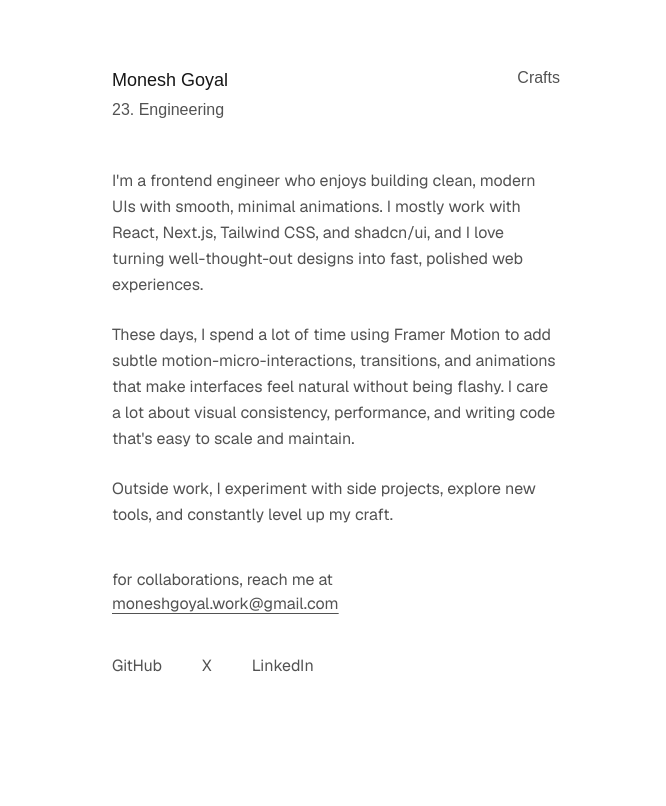
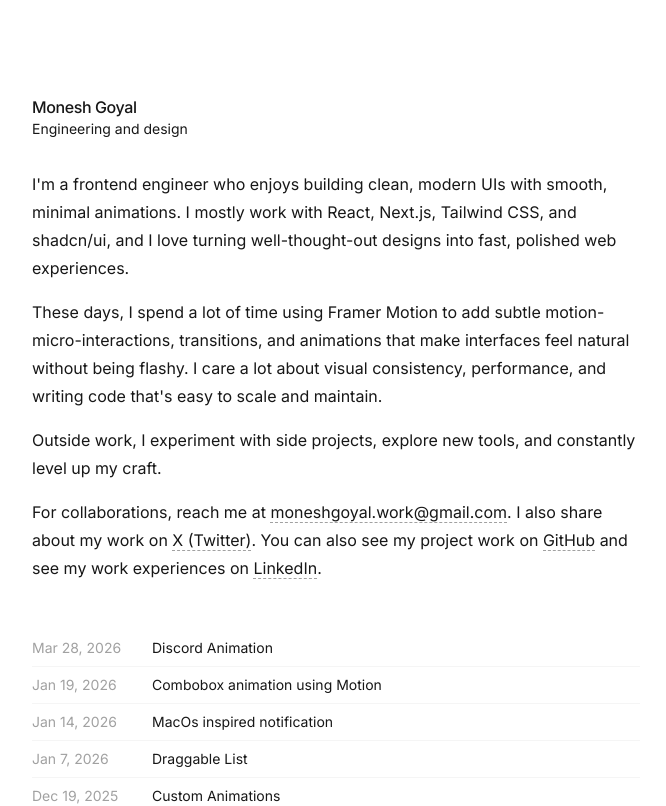
Before and after one commit to 2201monesh/portfolio, a Next.js app: page / in a window 1280 px wide. Shown: the top 806 px of the page, without its empty margins (304-970 px from the left). Built offline with nearby package versions, Linux system fonts and the light colour scheme.

Commit message:
changes made for design

```diff
--- a/app/globals.css
+++ b/app/globals.css
@@ -13,6 +13,11 @@
   --color-foreground: var(--foreground);
   --font-sans: var(--font-geist-sans);
   --font-mono: var(--font-geist-mono);
+  --font-serif: var(--font-inter);
+}
+
+.link-text {
+  @apply cursor-pointer border-b border-dashed border-b-neutral-400;
 }
 
 html,
--- a/app/layout.tsx
+++ b/app/layout.tsx
@@ -1,5 +1,5 @@
 import type { Metadata } from "next";
-import { Geist, Geist_Mono } from "next/font/google";
+import { Geist, Geist_Mono, Inter } from "next/font/google";
 import HeaderNav from "./components/HeaderNav";
 import { HighlightWrapper } from "./components/HighlightWrapper";
 import "./globals.css";
@@ -15,6 +15,12 @@ const geistMono = Geist_Mono({
   subsets: ["latin"],
 });
 
+const inter = Inter({
+  variable: "--font-inter",
+  subsets: ["latin"],
+});
+
+
 export const metadata: Metadata = {
   title: "Monesh Goyal",
   description: "Monesh Goyal Portfolio",
@@ -28,12 +34,12 @@ export default function RootLayout({
   return (
     <html lang="en">
       <body
-        className={`${geistSans.variable} ${geistMono.variable} antialiased bg-white font-sans`}
+        className={`${geistSans.variable} ${geistMono.variable} ${inter.variable} antialiased bg-white font-sans`}
       >
-        <HighlightWrapper>
-          <HeaderNav />
+        {/* <HighlightWrapper> */}
+          {/* <HeaderNav /> */}
           {children}
-        </HighlightWrapper>
+        {/* </HighlightWrapper> */}
         <Analytics />
       </body>
     </html>
--- a/app/page.tsx
+++ b/app/page.tsx
@@ -6,90 +6,139 @@ export default function Home() {
   const { onEnter, onLeave } = useHoverHighlight();
 
   return (
-    <div className="flex bg-white font-sans">
-      <div className="w-full px-4 sm:px-6 pb-12 md:w-3/5 lg:w-2/5 max-w-xl mx-auto">
-        {/* Description */}
-        <div className="mt-10">
-          <p
-            className="relative text-neutral-600 mb-4 leading-relaxed px-2 py-1 cursor-default"
-            data-label="about"
-            onMouseEnter={onEnter}
-            onMouseLeave={onLeave}
-          >
-            I'm a frontend engineer who enjoys building clean, modern UIs with
-            smooth, minimal animations. I mostly work with React, Next.js,
-            Tailwind CSS, and shadcn/ui, and I love turning well-thought-out
-            designs into fast, polished web experiences.
-          </p>
+    // <div className="flex bg-white font-sans">
+    //   <div className="w-full px-4 sm:px-6 pb-12 md:w-3/5 lg:w-2/5 max-w-xl mx-auto">
+    //     {/* Description */}
+    //     <div className="mt-10">
+    //       <p
+    //         className="relative text-neutral-600 mb-4 leading-relaxed px-2 py-1 cursor-default"
+    //         data-label="about"
+    //         onMouseEnter={onEnter}
+    //         onMouseLeave={onLeave}
+    //       >
+    //         I'm a frontend engineer who enjoys building clean, modern UIs with
+    //         smooth, minimal animations. I mostly work with React, Next.js,
+    //         Tailwind CSS, and shadcn/ui, and I love turning well-thought-out
+    //         designs into fast, polished web experiences.
+    //       </p>
 
-          <p
-            className="relative text-neutral-600 mb-4 leading-relaxed px-2 py-1 cursor-default"
-            data-label="about"
-            onMouseEnter={onEnter}
-            onMouseLeave={onLeave}
-          >
-            These days, I spend a lot of time using Framer Motion to add subtle
-            motion-micro-interactions, transitions, and animations that make
-            interfaces feel natural without being flashy. I care a lot about
-            visual consistency, performance, and writing code that's easy to
-            scale and maintain.
-          </p>
+    //       <p
+    //         className="relative text-neutral-600 mb-4 leading-relaxed px-2 py-1 cursor-default"
+    //         data-label="about"
+    //         onMouseEnter={onEnter}
+    //         onMouseLeave={onLeave}
+    //       >
+    //         These days, I spend a lot of time using Framer Motion to add subtle
+    //         motion-micro-interactions, transitions, and animations that make
+    //         interfaces feel natural without being flashy. I care a lot about
+    //         visual consistency, performance, and writing code that's easy to
+    //         scale and maintain.
+    //       </p>
 
-          <p
-            className="relative text-neutral-600 mb-6 leading-relaxed px-2 py-1 cursor-default"
-            data-label="about"
-            onMouseEnter={onEnter}
-            onMouseLeave={onLeave}
-          >
-            Outside work, I experiment with side projects, explore new tools,
-            and constantly level up my craft.
-          </p>
-        </div>
+    //       <p
+    //         className="relative text-neutral-600 mb-6 leading-relaxed px-2 py-1 cursor-default"
+    //         data-label="about"
+    //         onMouseEnter={onEnter}
+    //         onMouseLeave={onLeave}
+    //       >
+    //         Outside work, I experiment with side projects, explore new tools,
+    //         and constantly level up my craft.
+    //       </p>
+    //     </div>
 
-        {/* Email */}
-        <div
-          className="relative mt-8 text-neutral-600 break-words px-2 py-1 cursor-default"
-          data-label="email section"
-          onMouseEnter={onEnter}
-          onMouseLeave={onLeave}
-        >
-          for collaborations, reach me at{" "}
-          <span className="underline underline-offset-4">
-            moneshgoyal.work@gmail.com
-          </span>
-        </div>
+    //     {/* Email */}
+    //     <div
+    //       className="relative mt-8 text-neutral-600 break-words px-2 py-1 cursor-default"
+    //       data-label="email section"
+    //       onMouseEnter={onEnter}
+    //       onMouseLeave={onLeave}
+    //     >
+    //       for collaborations, reach me at{" "}
+    //       <span className="underline underline-offset-4">
+    //         moneshgoyal.work@gmail.com
+    //       </span>
+    //     </div>
 
-        {/* Socials */}
-        <div className="socials mt-8 flex flex-wrap items-center gap-6 text-neutral-600">
-          <a
-            href="https://github.com/2201monesh"
-            className="relative hover:text-neutral-900 transition px-2 py-0.5 rounded"
-            data-label="github"
-            onMouseEnter={onEnter}
-            onMouseLeave={onLeave}
-          >
-            GitHub
-          </a>
-          <a
-            href="https://x.com/moneshgoyal"
-            className="relative hover:text-neutral-900 transition px-2 py-0.5 rounded"
-            data-label="x"
-            onMouseEnter={onEnter}
-            onMouseLeave={onLeave}
-          >
-            X
-          </a>
-          <a
-            href="https://www.linkedin.com/in/monesh-goyal/"
-            className="relative hover:text-neutral-900 transition px-2 py-0.5 rounded"
-            data-label="linkedin"
-            onMouseEnter={onEnter}
-            onMouseLeave={onLeave}
-          >
-            LinkedIn
-          </a>
-        </div>
-      </div>
+    //     {/* Socials */}
+    //     <div className="socials mt-8 flex flex-wrap items-center gap-6 text-neutral-600">
+    //       <a
+    //         href="https://github.com/2201monesh"
+    //         className="relative hover:text-neutral-900 transition px-2 py-0.5 rounded"
+    //         data-label="github"
+    //         onMouseEnter={onEnter}
+    //         onMouseLeave={onLeave}
+    //       >
+    //         GitHub
+    //       </a>
+    //       <a
+    //         href="https://x.com/moneshgoyal"
+    //         className="relative hover:text-neutral-900 transition px-2 py-0.5 rounded"
+    //         data-label="x"
+    //         onMouseEnter={onEnter}
+    //         onMouseLeave={onLeave}
+    //       >
+    //         X
+    //       </a>
+    //       <a
+    //         href="https://www.linkedin.com/in/monesh-goyal/"
+    //         className="relative hover:text-neutral-900 transition px-2 py-0.5 rounded"
+    //         data-label="linkedin"
+    //         onMouseEnter={onEnter}
+    //         onMouseLeave={onLeave}
+    //       >
+    //         LinkedIn
+    //       </a>
+    //     </div>
+    //   </div>
+    // </div>
+
+    <div className="mx-auto w-full max-w-3xl space-y-8 px-6 py-12 sm:px-10 sm:py-16 md:px-20 md:py-24 font-serif text-neutral-900">
+  <header className="space-y-px">
+    <h1 className="leading-snug font-medium tracking-tight">Monesh Goyal</h1>
+    <p className="text-sm leading-snug">Engineering and design</p>
+  </header>
+  <div className="space-y-4">
+    <p className="leading-7">I'm a frontend engineer who enjoys building clean, modern UIs with smooth, minimal animations. I mostly work with React, Next.js, Tailwind CSS, and shadcn/ui, and I love turning well-thought-out designs into fast, polished web experiences.</p>
+    <p className="leading-7">These days, I spend a lot of time using Framer Motion to add subtle motion-micro-interactions, transitions, and animations that make interfaces feel natural without being flashy. I care a lot about visual consistency, performance, and writing code that's easy to scale and maintain.</p>
+    <p className="leading-7">Outside work, I experiment with side projects, explore new tools, and constantly level up my craft.</p>
+    <p className="leading-7">For collaborations, reach me at <span className="link-text">moneshgoyal.work@gmail.com</span>. I also share about my work on <a href="https://x.com/moneshgoyal" target="_blank" rel="noopener noreferrer" className="link-text">X (Twitter)</a>. You can also see my project work on <a href="https://github.com/2201monesh" target="_blank" rel="noopener noreferrer" className="link-text">GitHub</a> and see my work experiences on <a href="https://www.linkedin.com/in/monesh-goyal/" target="_blank" rel="noopener noreferrer" className="link-text">LinkedIn</a>.</p>
+  </div>
+  <div className="mt-12 space-y-4 select-none">
+    <div className="divide-y divide-neutral-100 dark:divide-neutral-800">
+      <a href="https://x.com/moneshgoyal/status/2037145179376042495?s=20" target="_blank" rel="noopener noreferrer" className="flex cursor-pointer items-center justify-start py-2 text-sm hover:bg-neutral-50 dark:hover:bg-neutral-800">
+        <p className="w-30 text-neutral-400">Mar 28, 2026</p>
+        <p className="">Discord Animation</p>
+      </a>
+      <a href="https://x.com/moneshgoyal/status/2013237322066890844?s=20" target="_blank" rel="noopener noreferrer" className="flex cursor-pointer items-center justify-start py-2 text-sm hover:bg-neutral-50 dark:hover:bg-neutral-800">
+        <p className="w-30 text-neutral-400">Jan 19, 2026</p>
+        <p className="">Combobox animation using Motion</p>
+      </a>
+      <a href="https://x.com/moneshgoyal/status/2011431087982190724?s=20" target="_blank" rel="noopener noreferrer" className="flex cursor-pointer items-center justify-start py-2 text-sm hover:bg-neutral-50 dark:hover:bg-neutral-800">
+        <p className="w-30 text-neutral-400">Jan 14, 2026</p>
+        <p className="">MacOs inspired notification</p>
+      </a>
+      <a href="https://x.com/moneshgoyal/status/2008916255022145930?s=20" target="_blank" rel="noopener noreferrer" className="flex cursor-pointer items-center justify-start py-2 text-sm hover:bg-neutral-50 dark:hover:bg-neutral-800">
+        <p className="w-30 text-neutral-400">Jan 7, 2026</p>
+        <p className="">Draggable List</p>
+      </a>
+      <a href="https://x.com/moneshgoyal/status/2001876074595258423?s=20" target="_blank" rel="noopener noreferrer" className="flex cursor-pointer items-center justify-start py-2 text-sm hover:bg-neutral-50 dark:hover:bg-neutral-800">
+        <p className="w-30 text-neutral-400">Dec 19, 2025</p>
+        <p className="">Custom Animations</p>
+      </a>
+      <a href="https://x.com/moneshgoyal/status/2001702374025650447?s=20" target="_blank" rel="noopener noreferrer" className="flex cursor-pointer items-center justify-start py-2 text-sm hover:bg-neutral-50 dark:hover:bg-neutral-800">
+        <p className="w-30 text-neutral-400">Dec 18, 2025</p>
+        <p className="">Text animation using Motion</p>
+      </a>
+      <a href="https://x.com/moneshgoyal/status/1999787935961604404?s=20" target="_blank" rel="noopener noreferrer" className="flex cursor-pointer items-center justify-start py-2 text-sm hover:bg-neutral-50 dark:hover:bg-neutral-800">
+        <p className="w-30 text-neutral-400">Dec 13, 2025</p>
+        <p className="">Wallet + cards animation</p>
+      </a>
+      <a href="https://x.com/moneshgoyal/status/1998619458752098325?s=20" target="_blank" rel="noopener noreferrer" className="flex cursor-pointer items-center justify-start py-2 text-sm hover:bg-neutral-50 dark:hover:bg-neutral-800">
+        <p className="w-30 text-neutral-400">Dec 10, 2025</p>
+        <p className="">Micro interactions for cards</p>
+      </a>
     </div>
+  </div>
+</div>
   );
 }
```
